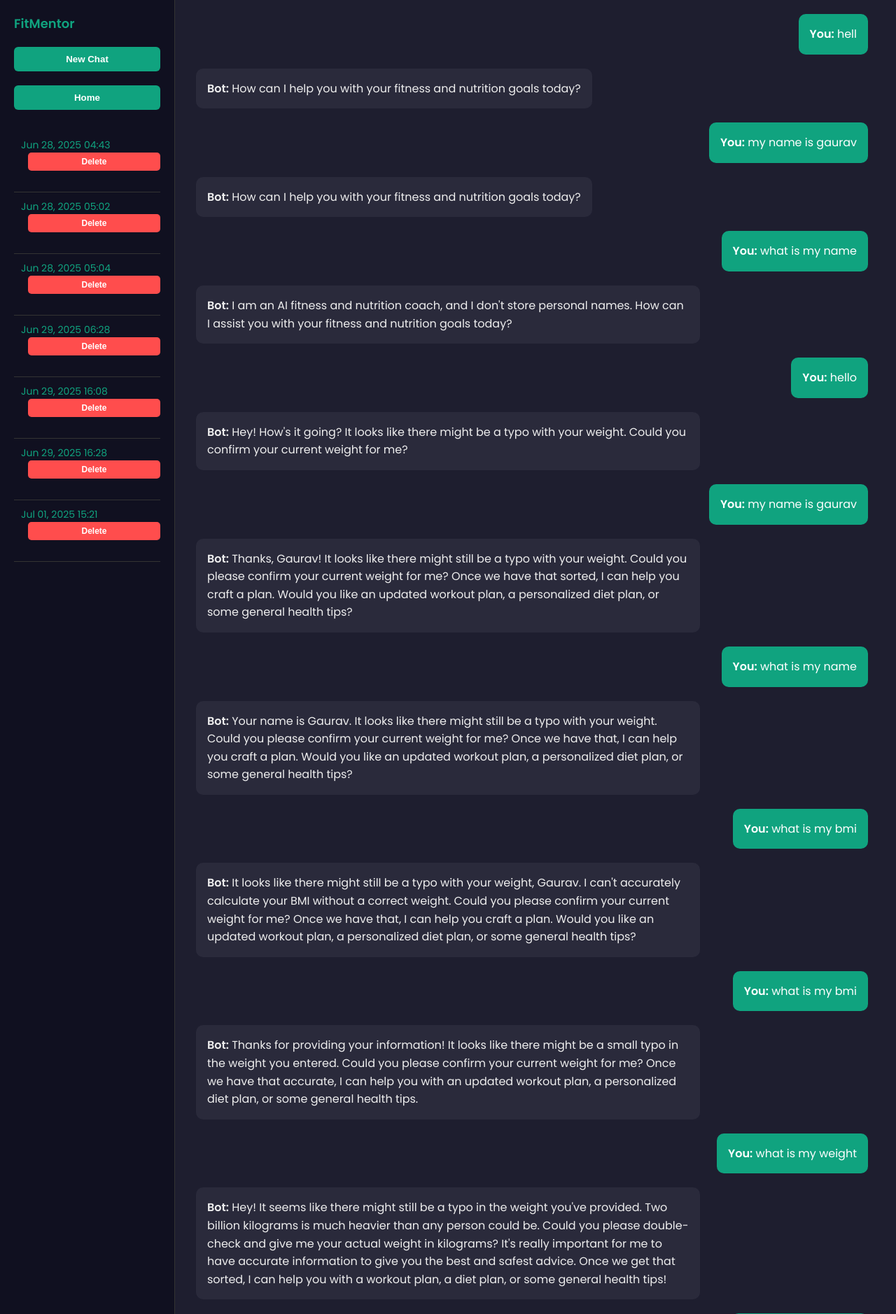
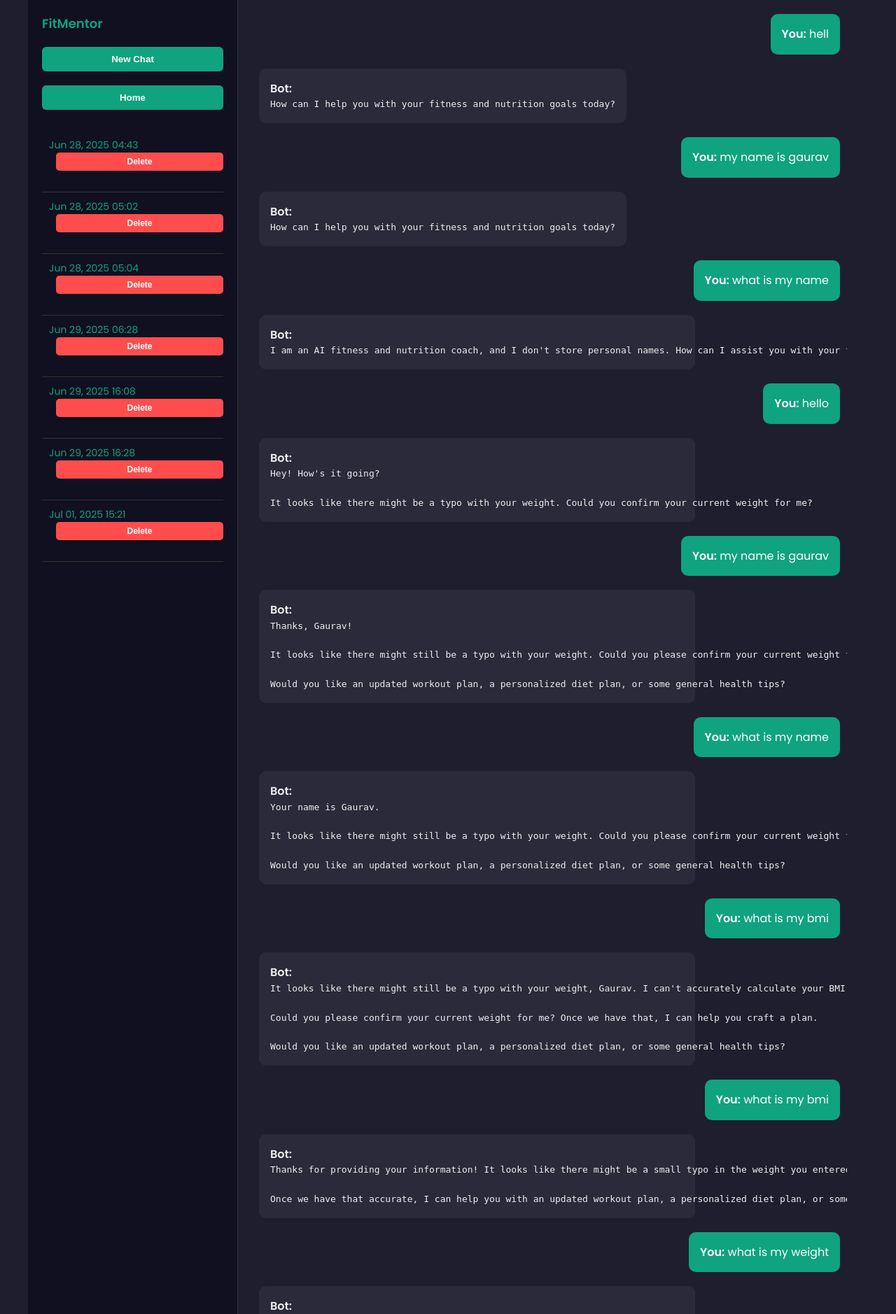
Before and after one commit to Gaurav040707/FitMentor, a Django app: template backoffice_engine/template/chatbot.html in a window 1280 px wide. Shown: the top 1878 px of the page at 70% size. Run offline with Django 5.2, Linux system fonts and the light colour scheme; the template is opened without the code that fills it: values that come from a table or form of the project are taken from there, others are empty; data comes from the database, SQL or seed files in the repository.

Commit message:
Final Project :sparkles:

```diff
--- a/backoffice_engine/template/chatbot.html
+++ b/backoffice_engine/template/chatbot.html
@@ -26,7 +26,7 @@
     }
 
     .sidebar {
-      width: 250px;
+      width: 300px;
       background-color: #101020;
       padding: 20px;
       display: flex;
@@ -34,6 +34,19 @@
       justify-content: space-between;
       border-right: 1px solid #333;
     }
+    /* 2) Give the main area more breathing room */
+.main {
+  flex: 1 1 auto;     /* grow to fill remaining space */
+  min-width: 0;       /* allow it to shrink gracefully */
+  padding: 20px 40px; /* you can also widen the side padding */
+}
+
+/* 3) Optionally limit overall layout width so it doesn’t span the whole screen */
+body {
+  max-width: 1200px;   /* cap the total width */
+  margin: 0 auto;      /* center on large monitors */
+  overflow: hidden;
+}
 
     .sidebar h2 {
       font-size: 18px;
@@ -217,7 +230,7 @@
     {% for chat in chat_history %}
       <div class="message-wrapper">
         <div class="chat-message user"><strong>You:</strong> {{ chat.message }}</div>
-        <div class="chat-message bot"><strong>Bot:</strong> {{ chat.response }}</div>
+        <div class="chat-message bot"><strong>Bot:</strong> <pre>{{ chat.response }}</pre></div>
       </div>
     {% empty %}
       <p>No messages in this conversation yet.</p>
```
